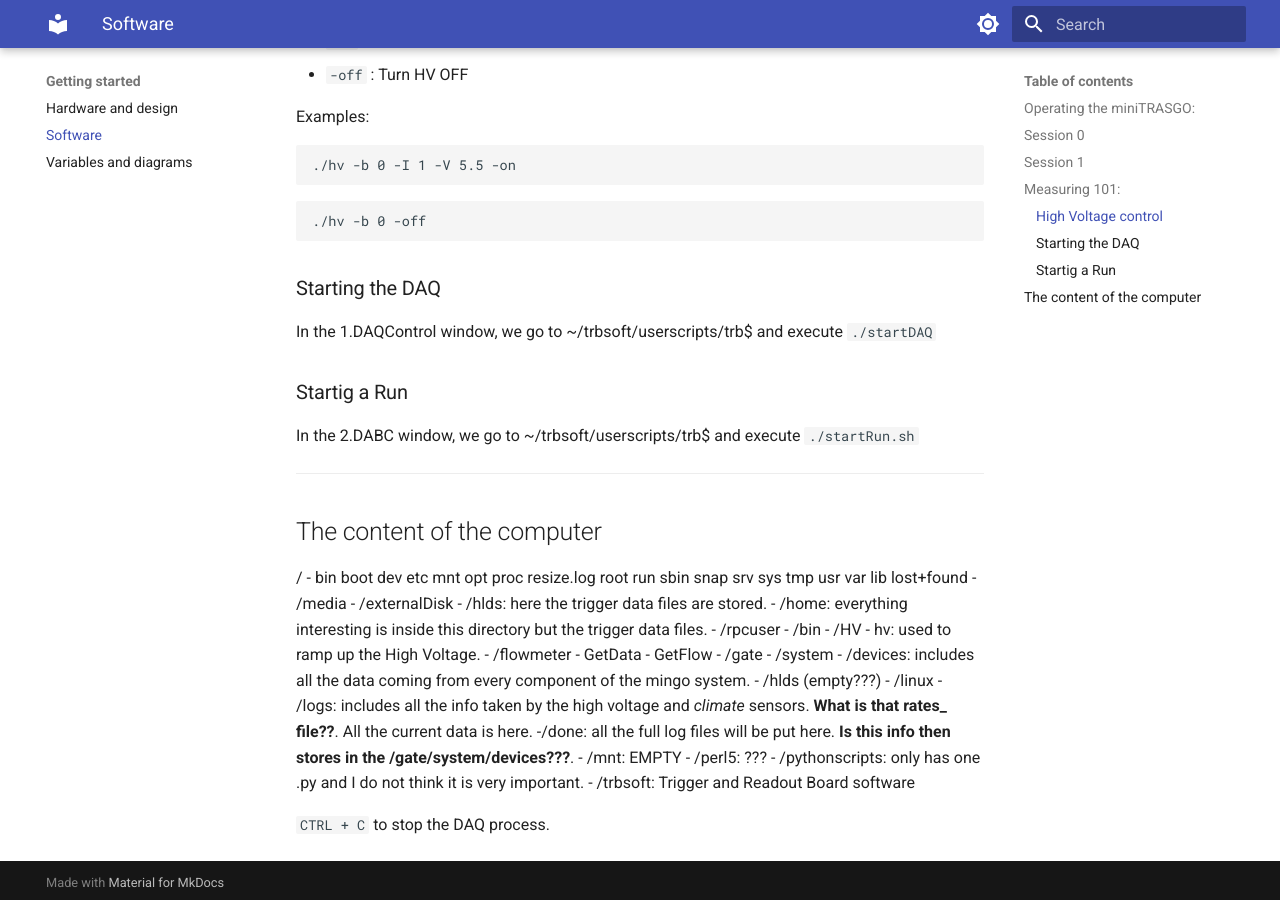
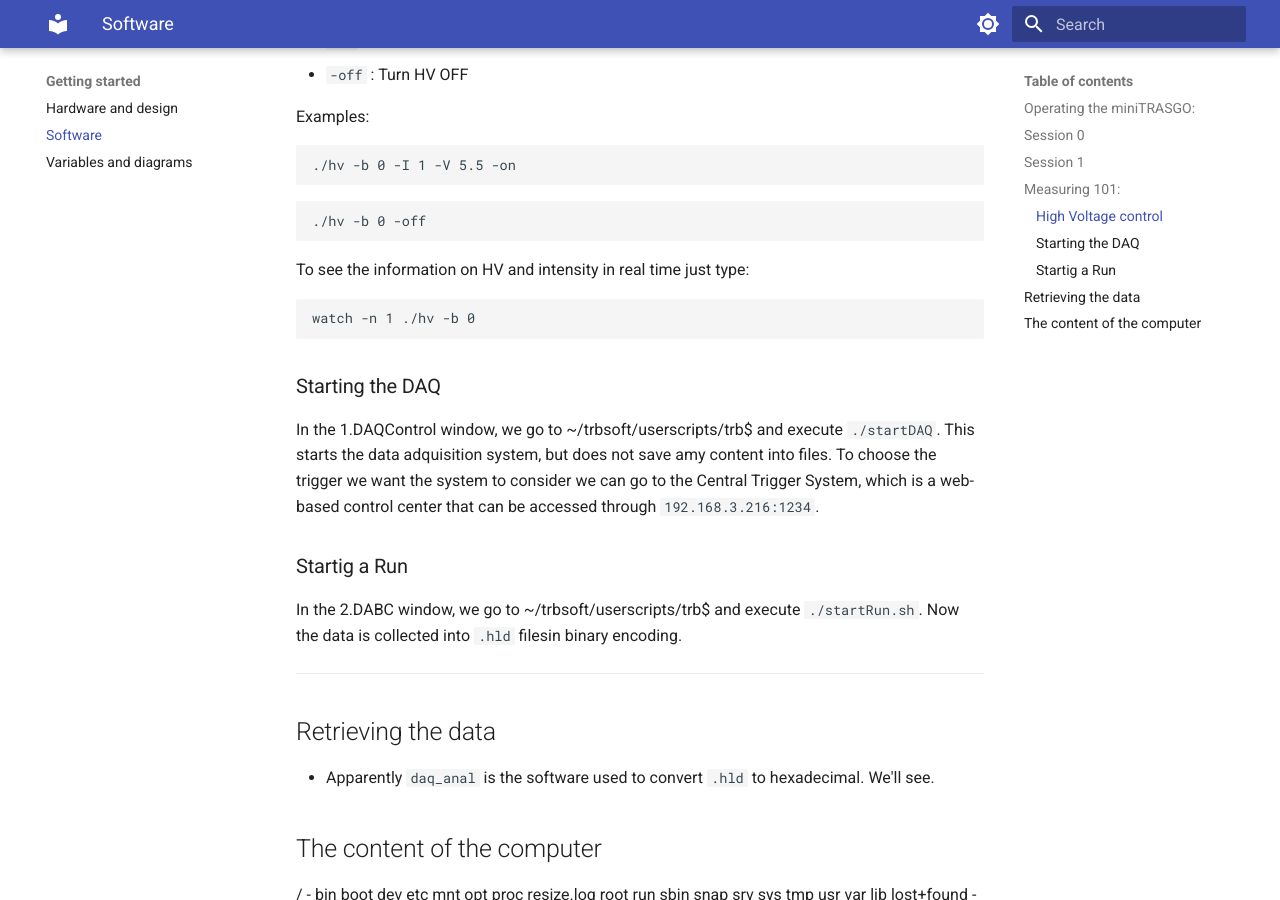
Before and after one commit to cayesoneira/miniTRASGO-documentation, an MkDocs documentation site: the page built from docs/software.md, in a window 1280 px wide and 900 px high, scrolled down 2237 px. Built offline with MkDocs 1.6.1 and Material for MkDocs 9.7.7, drawn with Linux system fonts in a browser that asks for light colours.

Commit message:
Update software.md

```diff
--- a/docs/software.md
+++ b/docs/software.md
@@ -64,15 +64,23 @@
 <!-- tsk -->
     ./hv -b 0 -off
 
+To see the information on HV and intensity in real time just type:
+
+    watch -n 1 ./hv -b 0
+
 ### Starting the DAQ
 
-In the 1.DAQControl window, we go to ~/trbsoft/userscripts/trb$ and execute `./startDAQ`
+In the 1.DAQControl window, we go to ~/trbsoft/userscripts/trb$ and execute `./startDAQ`. This starts the data adquisition system, but does not save amy content into files. To choose the trigger we want the system to consider we can go to the Central Trigger System, which is a web-based control center that can be accessed through `192.168.3.216:1234`.
 
 ### Startig a Run
 
-In the 2.DABC window, we go to ~/trbsoft/userscripts/trb$ and execute `./startRun.sh`
+In the 2.DABC window, we go to ~/trbsoft/userscripts/trb$ and execute `./startRun.sh`. Now the data is collected into `.hld` filesin binary encoding.
 
 ---
+
+## Retrieving the data
+- Apparently `daq_anal` is the software used to convert `.hld` to hexadecimal. We'll see.
+
 
 ## The content of the computer
 /
```
